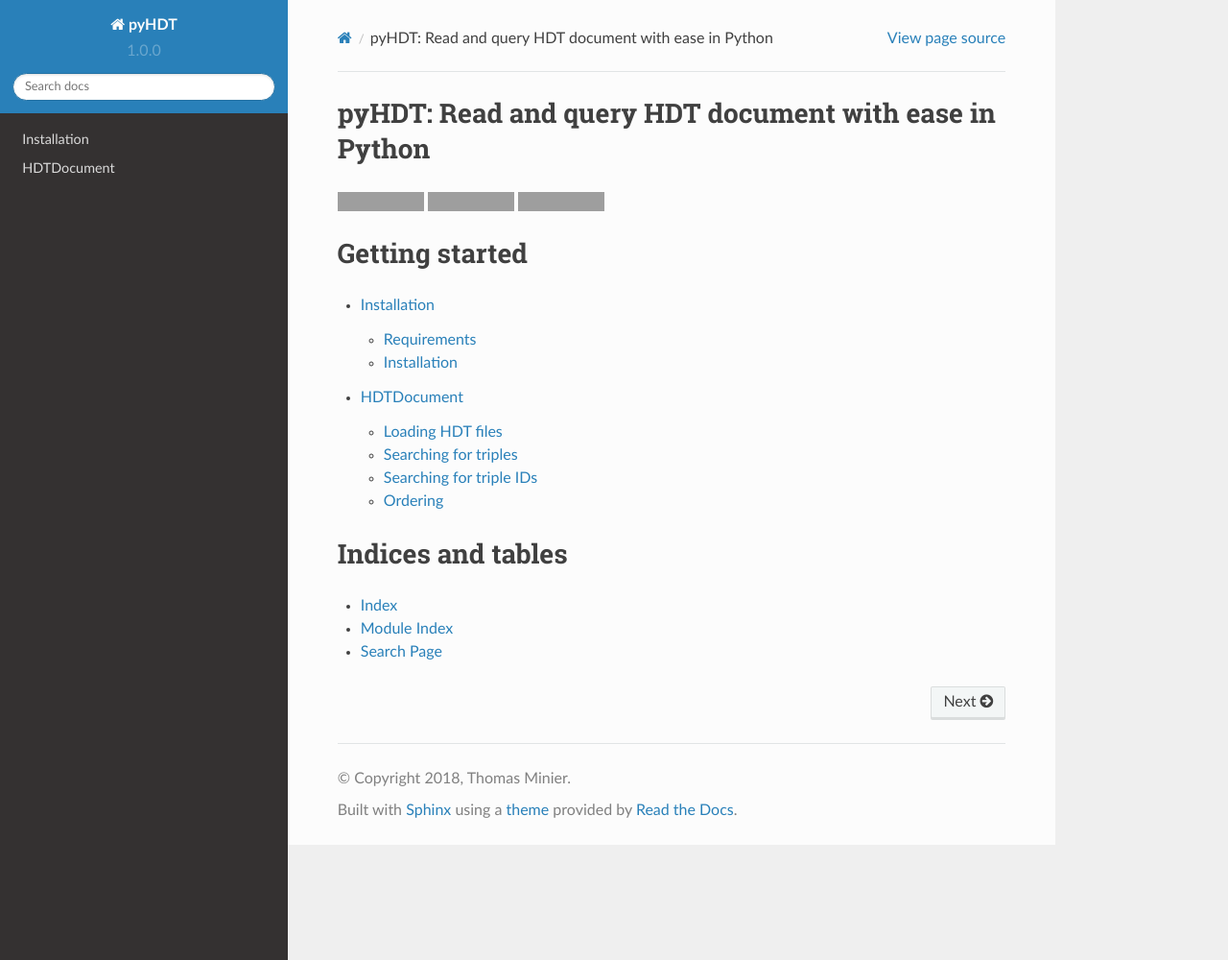
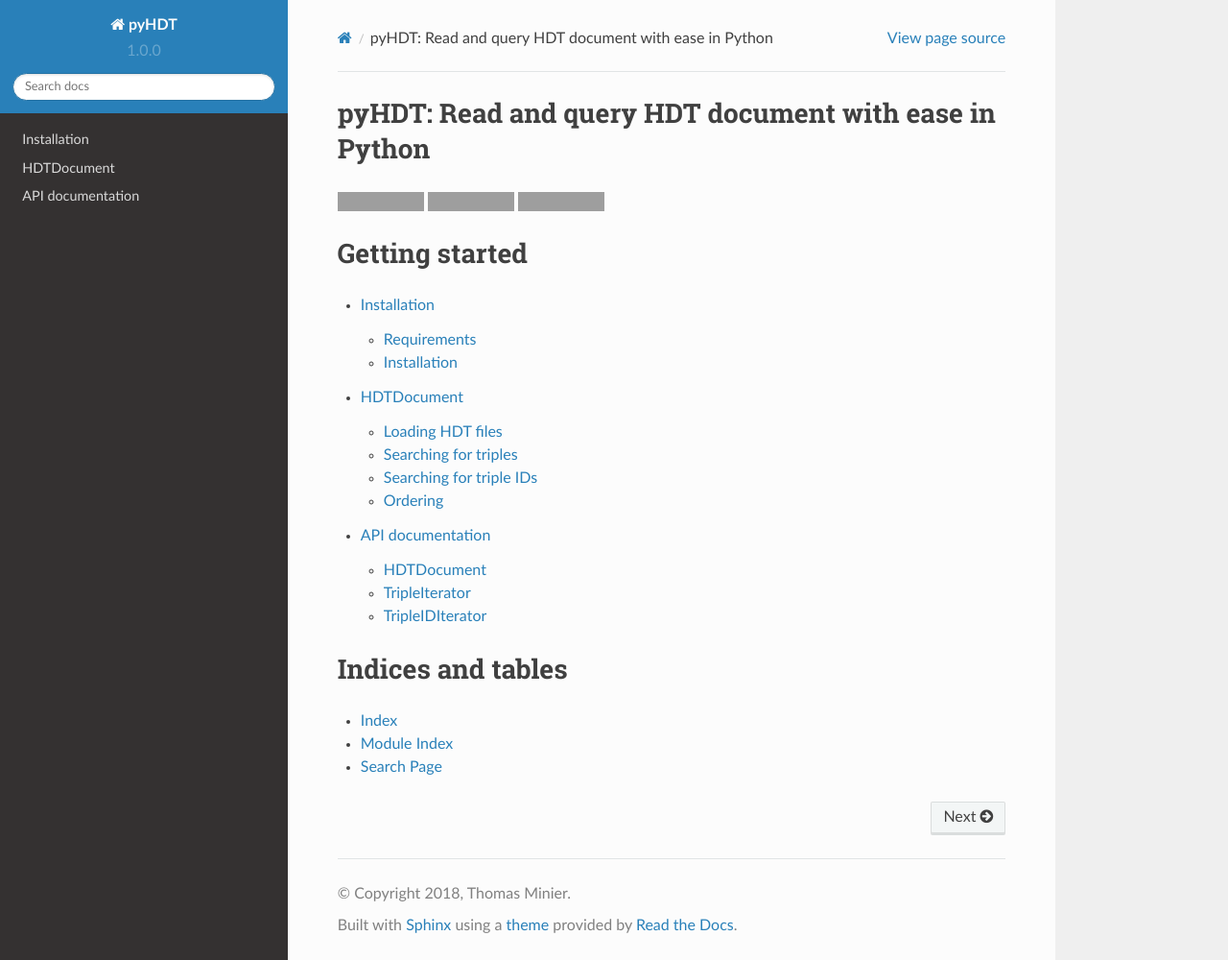
Before and after one commit to RDFLib/rdflib-hdt, a Sphinx documentation site: the page built from docs/source/index.rst, in a window 1280 px wide and 1000 px high. Shown: the whole window at 96% size. Built offline with Sphinx 7.4.7 and the Read the Docs theme 2.0.0, drawn with Linux system fonts in a browser that asks for light colours; grey boxes are pictures that could not be loaded.

```diff
--- /dev/null
+++ b/docs/source/api.rst
@@ -0,0 +1,25 @@
+API documentation
+=================
+
+.. currentmodule:: hdt
+
+HDTDocument
+-----------
+
+.. autoclass:: HDTDocument
+  :members:
+
+
+TripleIterator
+--------------
+
+.. autoclass:: TripleIterator
+  :inherited-members:
+  :members:
+
+TripleIDIterator
+----------------
+
+.. autoclass:: TripleIDIterator
+  :inherited-members:
+  :members:
--- a/docs/source/index.rst
+++ b/docs/source/index.rst
@@ -11,6 +11,7 @@ Getting started
 
    installation
    hdtdocument
+   api
 
 Indices and tables
 ==================
```
